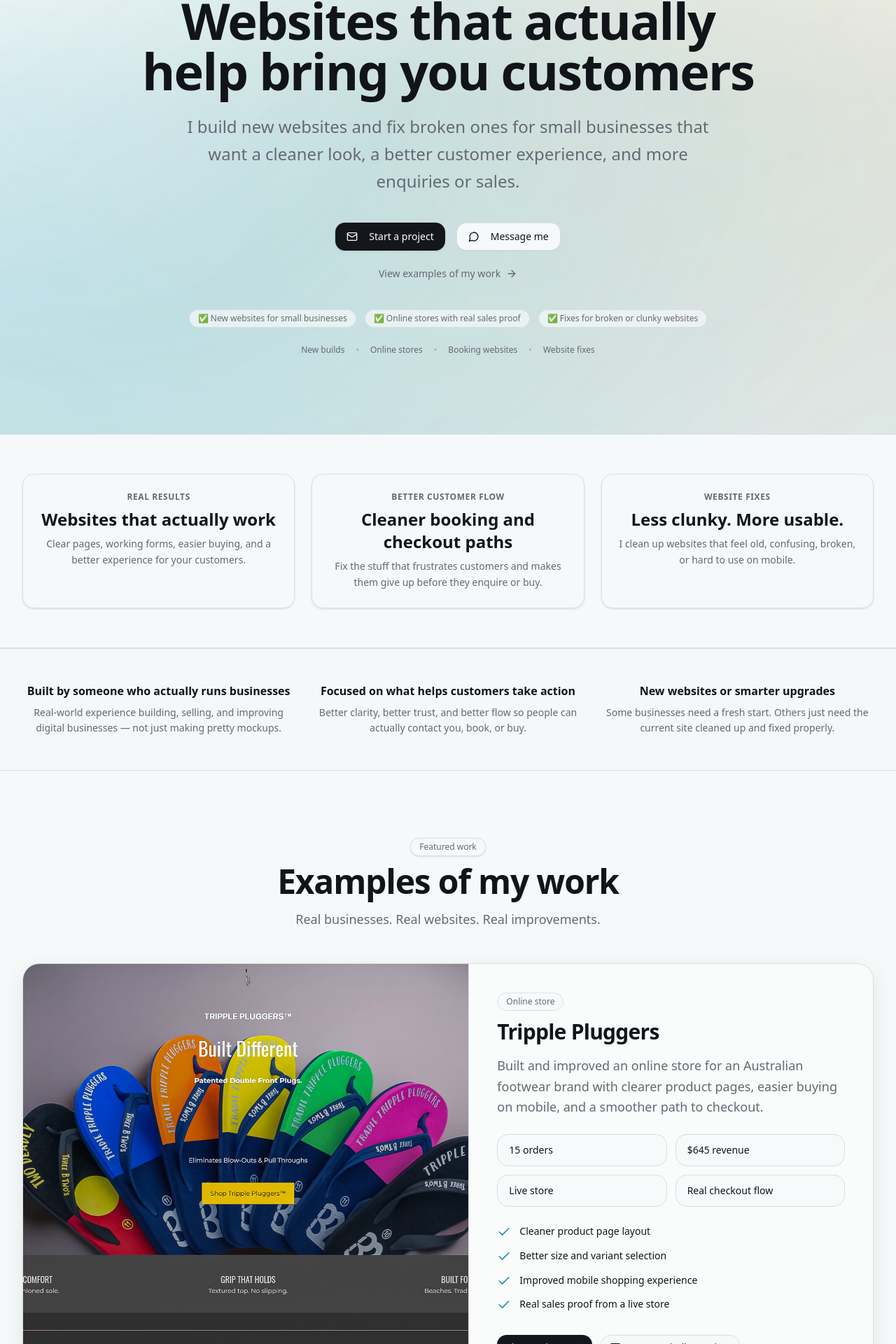
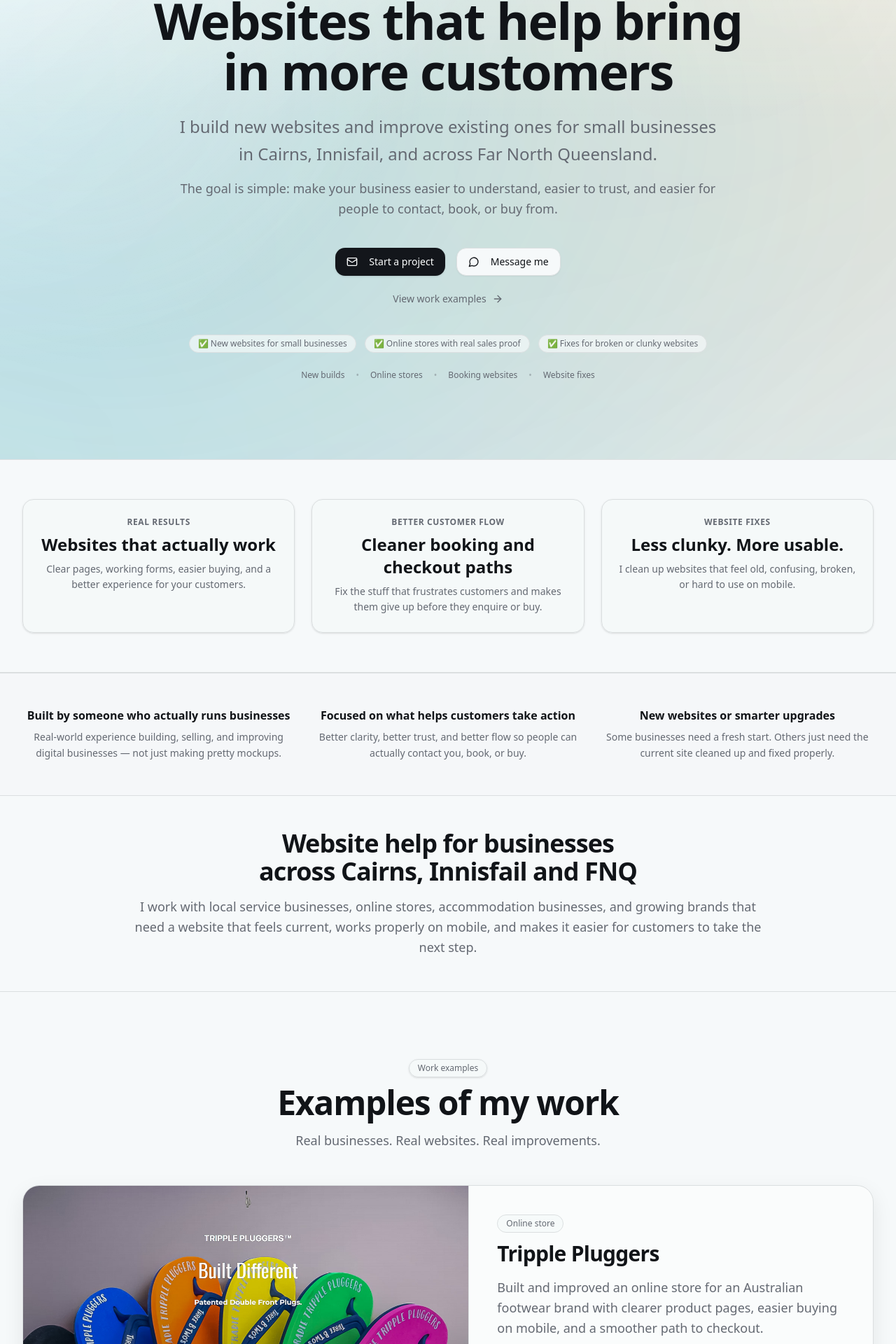
Before and after one commit to dbarriere89-design/db-websites, a Next.js app: page / in a window 1280 px wide. Shown: the part 224-2144 px from the top of the page at 70% size. Built offline with nearby package versions, Linux system fonts and the light colour scheme.

Commit message:
Improve DB Websites homepage SEO and simplify wording

```diff
--- a/app/page.tsx
+++ b/app/page.tsx
@@ -45,6 +45,28 @@ const EMAIL_BODY = encodeURIComponent(
   ].join("\n")
 )
 
+const localBusinessSchema = {
+  "@context": "https://schema.org",
+  "@type": "ProfessionalService",
+  name: "DB Websites",
+  url: "https://dbwebsites.au",
+  description:
+    "Simple, modern websites for small businesses in Cairns, Innisfail and Far North Queensland. Shopify stores, website refreshes and practical fixes built to help turn visitors into enquiries.",
+  areaServed: [
+    "Cairns",
+    "Innisfail",
+    "Far North Queensland",
+    "Cassowary Coast",
+    "Atherton Tablelands",
+  ],
+  address: {
+    "@type": "PostalAddress",
+    addressRegion: "QLD",
+    addressCountry: "AU",
+  },
+  sameAs: [UPWORK_URL],
+}
+
 function SectionHeading(props: {
   eyebrow?: string
   title: string
@@ -73,7 +95,7 @@ function SectionHeading(props: {
   )
 }
 
-type CaseStudy = {
+type WorkExample = {
   title: string
   category: string
   summary: string
@@ -85,7 +107,7 @@ type CaseStudy = {
   cta: string
 }
 
-const CASE_STUDIES: CaseStudy[] = [
+const WORK_EXAMPLES: WorkExample[] = [
   {
     title: "Tripple Pluggers",
     category: "Online store",
@@ -101,7 +123,7 @@ const CASE_STUDIES: CaseStudy[] = [
       "Real sales proof from a live store",
     ],
     href: "/work/tripple-pluggers",
-    cta: "View project",
+    cta: "View example",
   },
   {
     title: "FIFO Resume Mate",
@@ -117,7 +139,7 @@ const CASE_STUDIES: CaseStudy[] = [
       "Built to help people take the next step",
     ],
     href: "/work/fifo-resume-mate",
-    cta: "View project",
+    cta: "View example",
   },
   {
     title: "FNQ Lodge",
@@ -133,13 +155,18 @@ const CASE_STUDIES: CaseStudy[] = [
       "Before and after proof",
     ],
     href: "/work/fnq-lodge",
-    cta: "View project",
+    cta: "View example",
   },
 ]
 
 export default function Home() {
   return (
     <div className="min-h-screen bg-background">
+      <script
+        type="application/ld+json"
+        dangerouslySetInnerHTML={{ __html: JSON.stringify(localBusinessSchema) }}
+      />
+
       <header className="sticky top-0 z-40 border-b border-border bg-background/80 backdrop-blur">
         <div className="container mx-auto flex h-16 items-center justify-between px-6 lg:px-8">
           <Link
@@ -197,12 +224,17 @@ export default function Home() {
             </div>
 
             <h1 className="text-balance text-5xl font-bold tracking-tight text-foreground sm:text-6xl lg:text-7xl">
-              Websites that actually help bring you customers
+              Websites that help bring in more customers
             </h1>
 
             <p className="mx-auto mt-6 max-w-3xl text-pretty text-xl leading-relaxed text-muted-foreground sm:text-2xl">
-              I build new websites and fix broken ones for small businesses that want a cleaner look,
-              a better customer experience, and more enquiries or sales.
+              I build new websites and improve existing ones for small businesses in Cairns,
+              Innisfail, and across Far North Queensland.
+            </p>
+
+            <p className="mx-auto mt-4 max-w-3xl text-pretty text-base leading-relaxed text-muted-foreground sm:text-lg">
+              The goal is simple: make your business easier to understand, easier to trust, and
+              easier for people to contact, book, or buy from.
             </p>
 
             <div className="mt-10 flex flex-col items-center justify-center gap-4 sm:flex-row">
@@ -226,7 +258,7 @@ export default function Home() {
                 href="#work"
                 className="inline-flex items-center gap-2 text-sm font-medium text-muted-foreground transition-colors hover:text-foreground"
               >
-                View examples of my work
+                View work examples
                 <ArrowRight className="h-4 w-4" />
               </Link>
             </div>
@@ -265,7 +297,8 @@ export default function Home() {
               </div>
               <div className="mt-2 text-2xl font-bold text-foreground">Websites that actually work</div>
               <p className="mt-2 text-sm leading-relaxed text-muted-foreground">
-                Clear pages, working forms, easier buying, and a better experience for your customers.
+                Clear pages, working forms, easier buying, and a better experience for your
+                customers.
               </p>
             </div>
 
@@ -273,9 +306,12 @@ export default function Home() {
               <div className="text-xs font-semibold uppercase tracking-wider text-muted-foreground">
                 Better customer flow
               </div>
-              <div className="mt-2 text-2xl font-bold text-foreground">Cleaner booking and checkout paths</div>
+              <div className="mt-2 text-2xl font-bold text-foreground">
+                Cleaner booking and checkout paths
+              </div>
               <p className="mt-2 text-sm leading-relaxed text-muted-foreground">
-                Fix the stuff that frustrates customers and makes them give up before they enquire or buy.
+                Fix the stuff that frustrates customers and makes them give up before they enquire
+                or buy.
               </p>
             </div>
 
@@ -296,36 +332,60 @@ export default function Home() {
         <div className="container mx-auto px-6 py-12 lg:px-8">
           <div className="grid gap-6 text-center md:grid-cols-3">
             <div>
-              <div className="text-base font-semibold text-foreground">Built by someone who actually runs businesses</div>
+              <div className="text-base font-semibold text-foreground">
+                Built by someone who actually runs businesses
+              </div>
               <p className="mt-2 text-sm leading-relaxed text-muted-foreground">
-                Real-world experience building, selling, and improving digital businesses — not just making pretty mockups.
+                Real-world experience building, selling, and improving digital businesses — not
+                just making pretty mockups.
               </p>
             </div>
             <div>
-              <div className="text-base font-semibold text-foreground">Focused on what helps customers take action</div>
+              <div className="text-base font-semibold text-foreground">
+                Focused on what helps customers take action
+              </div>
               <p className="mt-2 text-sm leading-relaxed text-muted-foreground">
-                Better clarity, better trust, and better flow so people can actually contact you, book, or buy.
+                Better clarity, better trust, and better flow so people can actually contact you,
+                book, or buy.
               </p>
             </div>
             <div>
-              <div className="text-base font-semibold text-foreground">New websites or smarter upgrades</div>
+              <div className="text-base font-semibold text-foreground">
+                New websites or smarter upgrades
+              </div>
               <p className="mt-2 text-sm leading-relaxed text-muted-foreground">
-                Some businesses need a fresh start. Others just need the current site cleaned up and fixed properly.
+                Some businesses need a fresh start. Others just need the current site cleaned up
+                and fixed properly.
               </p>
             </div>
           </div>
         </div>
       </section>
 
+      <section className="border-b border-border bg-background">
+        <div className="container mx-auto px-6 py-12 lg:px-8">
+          <div className="mx-auto max-w-4xl text-center">
+            <h2 className="text-balance text-3xl font-bold tracking-tight text-foreground sm:text-4xl">
+              Website help for businesses across Cairns, Innisfail and FNQ
+            </h2>
+            <p className="mt-4 text-pretty text-base leading-relaxed text-muted-foreground sm:text-lg">
+              I work with local service businesses, online stores, accommodation businesses, and
+              growing brands that need a website that feels current, works properly on mobile, and
+              makes it easier for customers to take the next step.
+            </p>
+          </div>
+        </div>
+      </section>
+
       <section id="work" className="container mx-auto px-6 py-16 lg:px-8 lg:py-24">
         <SectionHeading
-          eyebrow="Featured work"
+          eyebrow="Work examples"
           title="Examples of my work"
           subtitle="Real businesses. Real websites. Real improvements."
         />
 
         <div className="grid gap-8">
-          {CASE_STUDIES.map((item) => (
+          {WORK_EXAMPLES.map((item) => (
             <Card
               key={item.title}
               className="group premium-card overflow-hidden rounded-3xl border border-border bg-card/70 p-0 shadow-[0_10px_30px_rgba(0,0,0,0.08)] transition-all duration-300 hover:-translate-y-1 hover:shadow-[0_18px_40px_rgba(0,0,0,0.12)]"
@@ -346,7 +406,7 @@ export default function Home() {
 
                   <div className="pointer-events-none absolute bottom-4 left-4 opacity-0 transition-all duration-300 group-hover:opacity-100">
                     <div className="inline-flex items-center gap-2 rounded-full border border-white/20 bg-black/70 px-3 py-1.5 text-xs font-medium text-white shadow-lg backdrop-blur-sm">
-                      View project
+                      View example
                       <ArrowRight className="h-3.5 w-3.5" />
                     </div>
                   </div>
@@ -422,9 +482,12 @@ export default function Home() {
               </div>
               <h3 className="text-2xl font-semibold text-foreground">New websites</h3>
               <p className="mt-3 text-pretty text-base leading-relaxed text-muted-foreground">
-                Need a new website? I build clean, modern sites that make your business easier to understand and easier to contact.
+                Need a new website? I build clean, modern sites that make your business easier to
+                understand and easier to contact.
               </p>
-              <div className="mt-5 text-sm font-medium text-foreground">Best for service businesses and local brands</div>
+              <div className="mt-5 text-sm font-medium text-foreground">
+                Best for service businesses and local brands
+              </div>
             </Card>
 
             <Card className="premium-card rounded-3xl p-8 shadow-sm">
@@ -433,9 +496,12 @@ export default function Home() {
               </div>
               <h3 className="text-2xl font-semibold text-foreground">Online stores</h3>
               <p className="mt-3 text-pretty text-base leading-relaxed text-muted-foreground">
-                Selling products online? I help make your store clearer, easier to shop, and better on mobile so more people actually buy.
+                Selling products online? I help make your store clearer, easier to shop, and better
+                on mobile so more people actually buy.
               </p>
-              <div className="mt-5 text-sm font-medium text-foreground">Store builds + sales-focused improvements</div>
+              <div className="mt-5 text-sm font-medium text-foreground">
+                Store builds + sales-focused improvements
+              </div>
             </Card>
 
             <Card className="premium-card rounded-3xl p-8 shadow-sm">
@@ -444,9 +510,12 @@ export default function Home() {
               </div>
               <h3 className="text-2xl font-semibold text-foreground">Website fixes</h3>
               <p className="mt-3 text-pretty text-base leading-relaxed text-muted-foreground">
-                Already have a website? I can fix layout issues, improve mobile use, clean up booking or contact pages, and make the whole thing feel less clunky.
+                Already have a website? I can fix layout issues, improve mobile use, clean up
+                booking or contact pages, and make the whole thing feel less clunky.
               </p>
-              <div className="mt-5 text-sm font-medium text-foreground">Fixes, cleanups, and upgrades</div>
+              <div className="mt-5 text-sm font-medium text-foreground">
+                Fixes, cleanups, and upgrades
+              </div>
             </Card>
           </div>
         </div>
@@ -503,7 +572,8 @@ export default function Home() {
             <Card className="premium-card rounded-3xl p-8 shadow-sm lg:p-10">
               <h3 className="text-2xl font-bold text-foreground">Website fixes</h3>
               <p className="mt-3 text-pretty text-muted-foreground">
-                Best for existing websites that need layout cleanup, mobile fixes, contact form improvements, booking page tweaks, or general tidy-up work.
+                Best for existing websites that need layout cleanup, mobile fixes, contact form
+                improvements, booking page tweaks, or general tidy-up work.
               </p>
 
               <div className="mt-6 space-y-3">
@@ -530,7 +600,8 @@ export default function Home() {
             <Card className="premium-card rounded-3xl p-8 shadow-sm lg:p-10">
               <h3 className="text-2xl font-bold text-foreground">New websites and online stores</h3>
               <p className="mt-3 text-pretty text-muted-foreground">
-                Best for businesses that want a stronger online presence from the ground up, with clearer pages, better structure, and a better customer experience.
+                Best for businesses that want a stronger online presence from the ground up, with
+                clearer pages, better structure, and a better customer experience.
               </p>
 
               <div className="mt-6 space-y-3">
@@ -577,7 +648,8 @@ export default function Home() {
                   Can you still work on WordPress websites?
                 </AccordionTrigger>
                 <AccordionContent className="leading-relaxed text-muted-foreground">
-                  Yes. I can help with fixes, upgrades, layout cleanup, booking flow improvements, and general front-end tidy-up work on existing WordPress sites.
+                  Yes. I can help with fixes, upgrades, layout cleanup, booking flow improvements,
+                  and general front-end tidy-up work on existing WordPress sites.
                 </AccordionContent>
               </AccordionItem>
 
@@ -586,7 +658,8 @@ export default function Home() {
                   Can you help with online stores too?
                 </AccordionTrigger>
                 <AccordionContent className="leading-relaxed text-muted-foreground">
-                  Yes. I can help improve online stores with better product pages, cleaner buying flow, and a better experience on mobile.
+                  Yes. I can help improve online stores with better product pages, cleaner buying
+                  flow, and a better experience on mobile.
                 </AccordionContent>
               </AccordionItem>
 
@@ -595,7 +668,8 @@ export default function Home() {
                   Can you help if I already have a website?
                 </AccordionTrigger>
                 <AccordionContent className="leading-relaxed text-muted-foreground">
-                  Yep. Send me the link and tell me what feels wrong. I’ll tell you quickly whether it’s something worth fixing, upgrading, or rebuilding.
+                  Yep. Send me the link and tell me what feels wrong. I’ll tell you quickly whether
+                  it’s something worth fixing, upgrading, or rebuilding.
                 </AccordionContent>
               </AccordionItem>
 
@@ -604,7 +678,19 @@ export default function Home() {
                   What do you need from me to get started?
                 </AccordionTrigger>
                 <AccordionContent className="leading-relaxed text-muted-foreground">
-                  Just send your business name, current website if you have one, what you need help with, your main goal, and any timing or budget notes.
+                  Just send your business name, current website if you have one, what you need help
+                  with, your main goal, and any timing or budget notes.
+                </AccordionContent>
+              </AccordionItem>
+
+              <AccordionItem value="item-5">
+                <AccordionTrigger className="text-left text-base font-semibold">
+                  Do you only work with businesses in Far North Queensland?
+                </AccordionTrigger>
+                <AccordionContent className="leading-relaxed text-muted-foreground">
+                  No. I can work with businesses Australia-wide, but I’m based in Far North
+                  Queensland and especially happy to work with local businesses in Cairns,
+                  Innisfail, and surrounding areas.
                 </AccordionContent>
               </AccordionItem>
             </Accordion>
@@ -620,7 +706,8 @@ export default function Home() {
             </h2>
 
             <p className="mt-4 text-pretty text-lg leading-relaxed text-muted-foreground sm:text-xl">
-              Send me the link or tell me what you need. I’ll tell you straight whether it’s a quick fix, a bigger upgrade, or something that should be built properly from scratch.
+              Send me the link or tell me what you need. I’ll tell you straight whether it’s a
+              quick fix, a bigger upgrade, or something that should be built properly from scratch.
             </p>
 
             <div className="mt-10 flex flex-col items-center justify-center gap-4 sm:flex-row">
@@ -658,7 +745,7 @@ export default function Home() {
             <p className="mt-3 text-sm text-muted-foreground">
               Freelance projects also available on{" "}
               <a
-                href="https://www.upwork.com/freelancers/~01bf146bd0e95935ec"
+                href={UPWORK_URL}
                 target="_blank"
                 rel="noreferrer"
                 className="underline hover:text-foreground"
```
